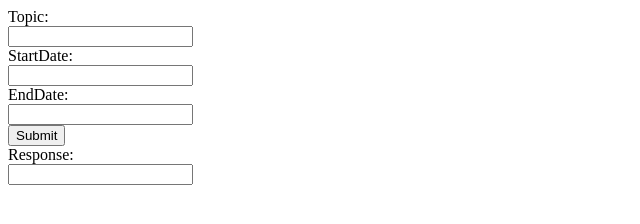
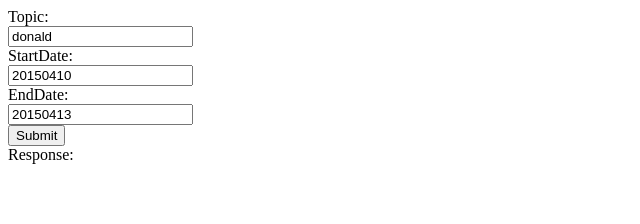
Before and after one commit to ankitsharmaks/hackingbulls, a plain HTML site: page public/create_record.html in a window 1280 px wide. Shown: the whole page, without its empty margins (0-640 px from the left). Drawn offline with Linux system fonts and the light colour scheme.

Commit message:
hardcore hard code

```diff
--- a/public/create_record.html
+++ b/public/create_record.html
@@ -8,14 +8,14 @@
     <script src="js/Crawler.js">
     </script>
     Topic:<br>
-    <input type="text" id="topic" name="Topic"><br>
+    <input type="text" id="topic" name="Topic" value="donald"><br>
     StartDate:<br>
-    <input type="text" id="datePicker1" name="StartDate"><br>
+    <input type="text" id="datePicker1" name="StartDate" value="20150410"><br>
     EndDate:<br>
-    <input type="text" id="datePicker2" name="EndDate"><br>
+    <input type="text" id="datePicker2" name="EndDate" value="20150413"><br>
 
     <input type="button" onclick="crawlNYTimes()" value="Submit"><br>
     Response:<br>
-    <input type="text" id="responseText" name="responseText">
+    <p id="responseText"></p>
 </body>
 </html>
--- a/public/js/Crawler.js
+++ b/public/js/Crawler.js
@@ -11,16 +11,15 @@
 
 function crawlNYTimes(topic, startDate, endDate)
 {
-    //var topic = document.getElementById("topic").value;
-        //.value().split(' ').join('+');
-    //var startDate = document.getElementById("datePicker1").value;
-    //var endDate = document.getElementById("datePicker2").value;
+    var topic = document.getElementById("topic").value.split(' ').join('+');
+    var startDate = document.getElementById("datePicker1").value;
+    var endDate = document.getElementById("datePicker2").value;
     var apiKey = "0eadf8a8e685079f3f53202a194920f6:10:70223982";
     var NYTApi = "http://api.nytimes.com/svc/search/v2/articlesearch.json?q=";
     NYTApi = NYTApi+topic+"&begin_date="+startDate+"&end_date="+endDate+"&sort=newest&api-key="+apiKey;
     var responseJson = httpGet(NYTApi);
-    //var responseTextInput = document.getElementById("responseText");
-    //responseTextInput.setAttribute("value", responseJson);
+    var responseTextInput = document.getElementById("responseText");
+    responseTextInput.innerHTML = responseJson;
     return responseJson;
 }
 
```
